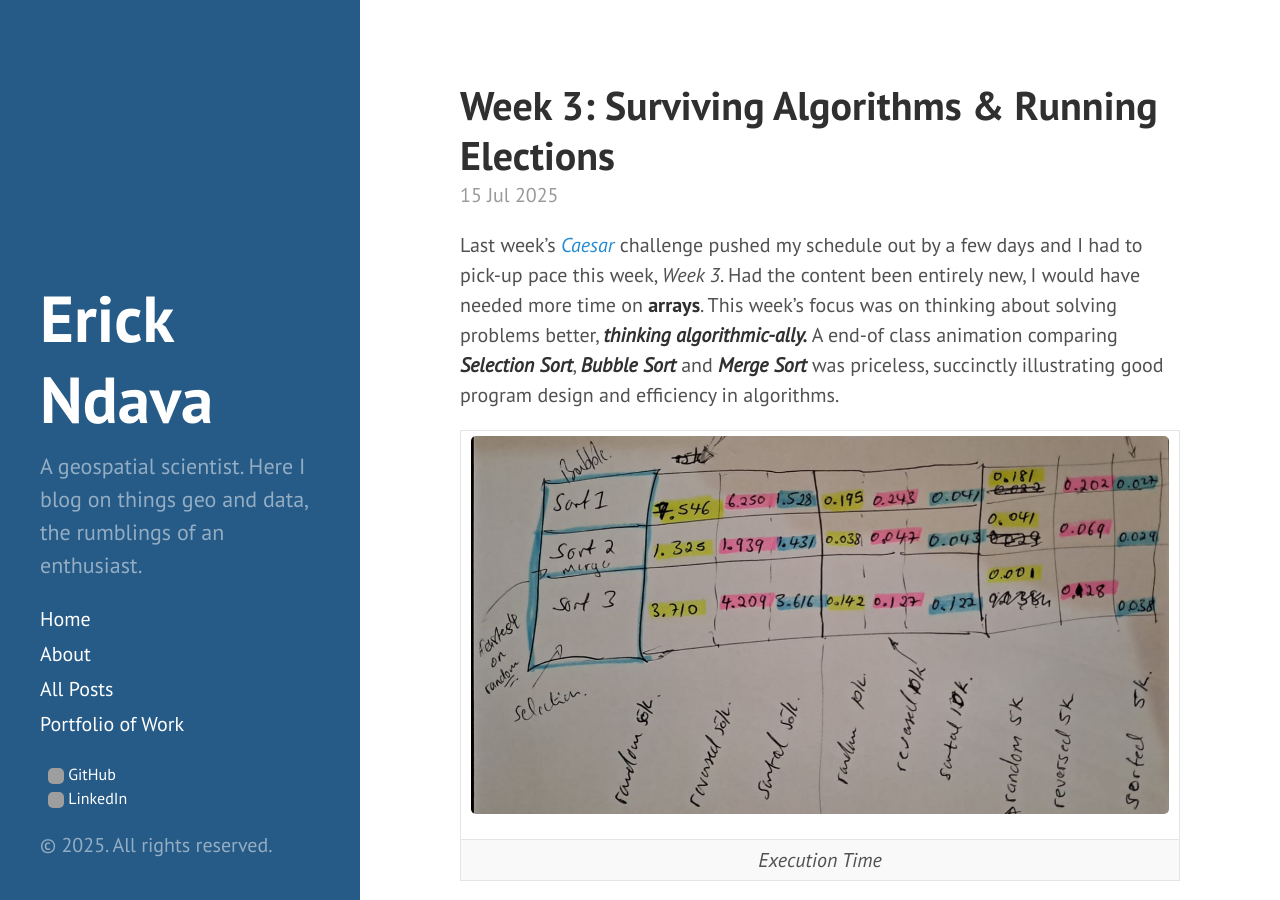
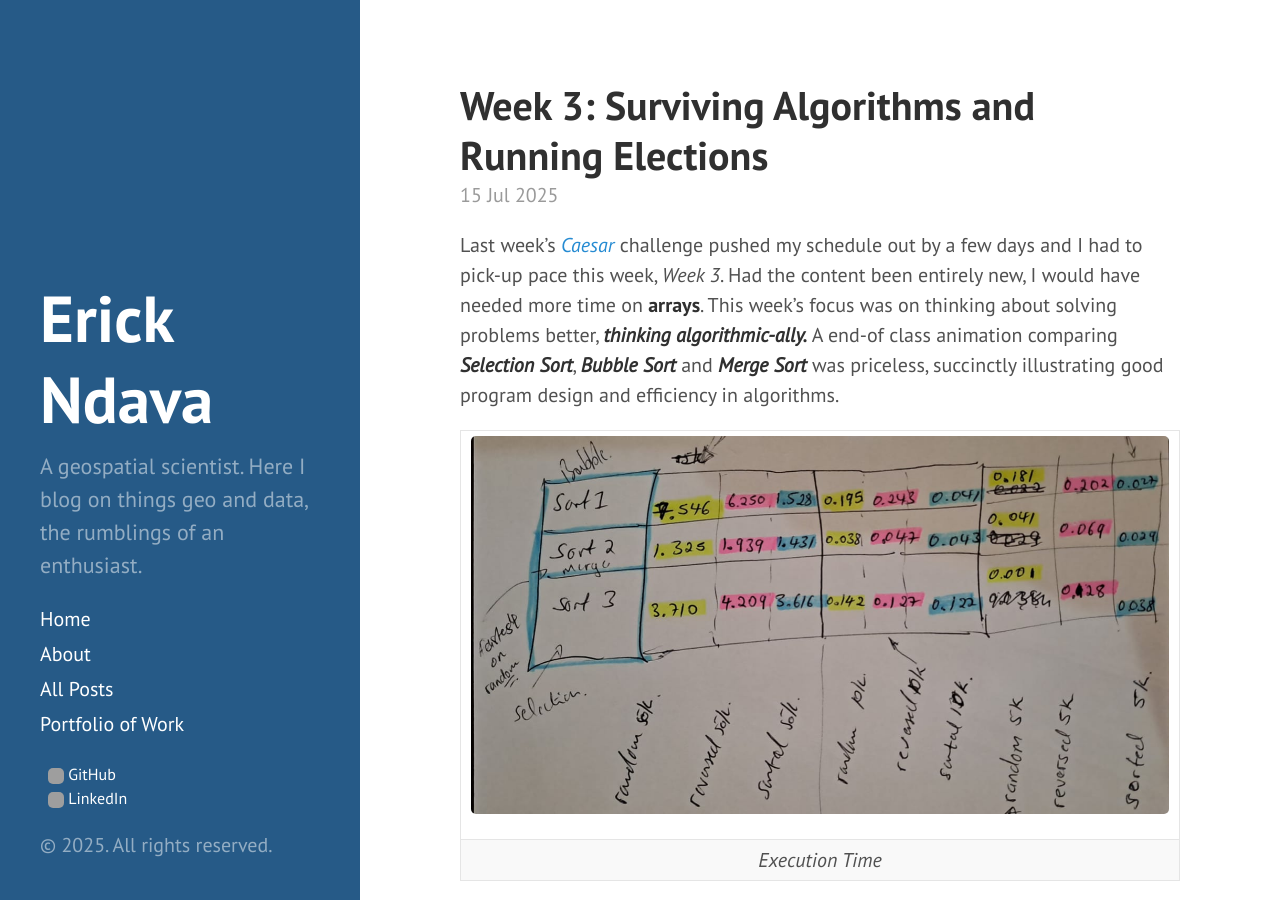
Before and after one commit to erickndava/erickndava.github.io, a Jekyll site: the page built from _posts/2025-07-16-Week-3-Surviving-Algorithms-and-Running-Elections.md, in a window 1280 px wide and 900 px high. Built offline with Jekyll 4.4.1, drawn with Linux system fonts in a browser that asks for light colours; grey boxes are pictures that could not be loaded.

Commit message:
_posts/2025-07-16-Week-3-Surviving-Algorithms-and-Running-Elections.md updated from https://stackedit.io/

```diff
--- a/_posts/2025-07-16-Week-3-Surviving-Algorithms-and-Running-Elections.md
+++ b/_posts/2025-07-16-Week-3-Surviving-Algorithms-and-Running-Elections.md
@@ -1,6 +1,6 @@
 ---
  layout: post
- title: "Week 3: Surviving Algorithms & Running Elections"
+ title: "Week 3: Surviving Algorithms and Running Elections"
  date: 2025-07-16T01:00:00+02:00
  categories: CS50 Data Science PGDip Journey GIS
  tags:
```
Also changed, not shown: other parts of _posts/2025-07-16-Week-3-Surviving-Algorithms-and-Running-Elections.md (+1 -1 lines).
